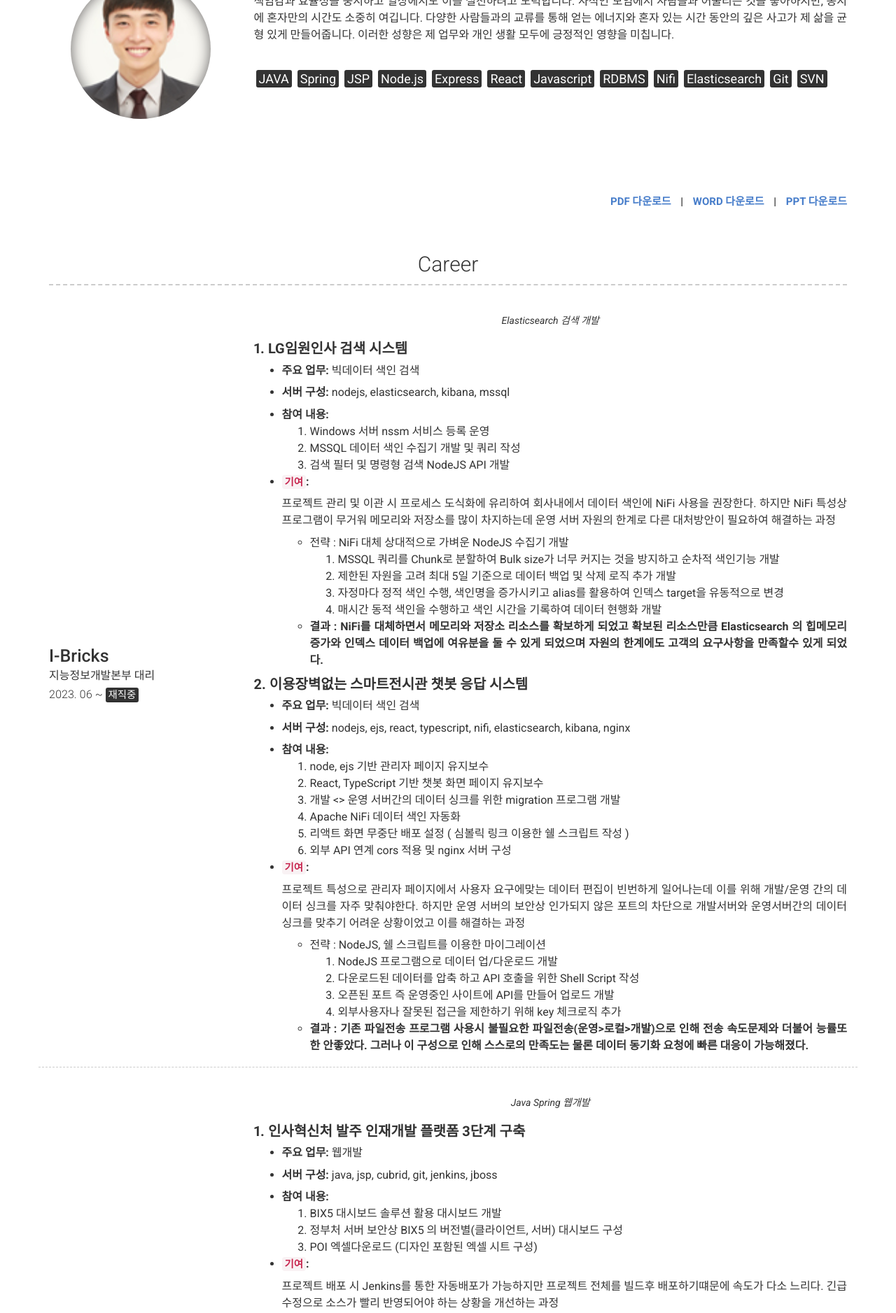
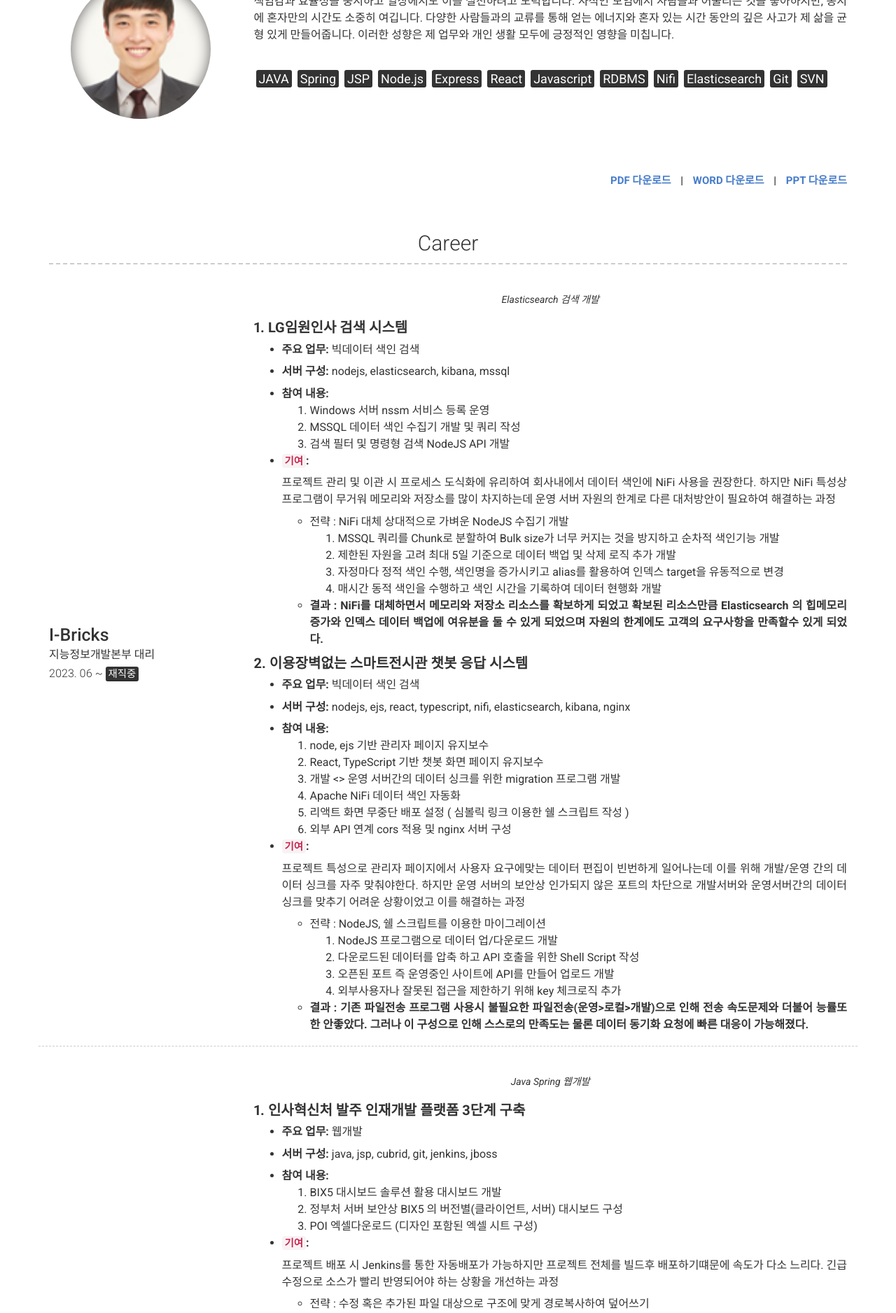
Before and after one commit to sihyeonleee/sihyeonleee.github.io, a Jekyll site: the page built from index.md, in a window 1280 px wide. Shown: the part 369-2246 px from the top of the page at 70% size. Built offline with Jekyll 4.4.1, drawn with Linux system fonts in a browser that asks for light colours; nearby versions of some CDN libraries.

Commit message:
no message

```diff
--- a/_config.yml
+++ b/_config.yml
@@ -75,7 +75,7 @@ about_content: | # this will include new lines to allow paragraphs
     </div>
 
 
-    <div style="margin-top: 150px; margin-bottom: 30px; font-size: 1.5em; font-weight: 900; text-align: right;">
+    <div style="margin-top: 120px; margin-bottom: 30px; font-size: 1.5em; font-weight: 900; text-align: right;">
       <a href="images/sihyeonleee.pdf" download="sihyeonlee">PDF 다운로드</a>
       <span style="margin-left: 10px;margin-right: 10px;"> | </span>
       <a href="images/sihyeonleee.docx" download="sihyeonlee">WORD 다운로드</a>
```
